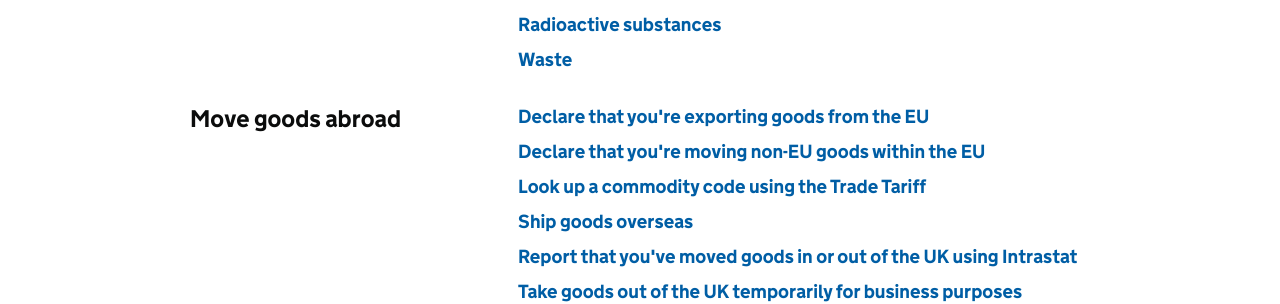
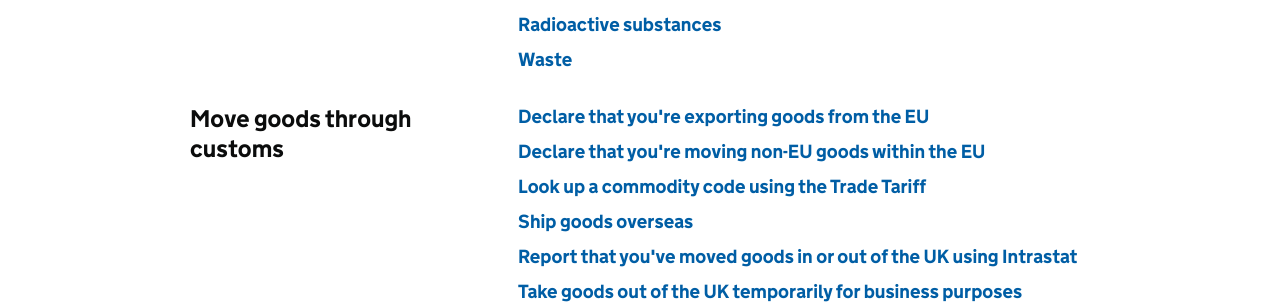
Before and after one commit to alphagov/govuk-import-export-prototype, a Jekyll site: the page built from topic/business-and-self-employed/exporting-and-doing-business-abroad.html, in a window 1280 px wide. Shown: the part 953-1257 px from the top of the page. Built offline with Jekyll 4.4.1, drawn with Linux system fonts in a browser that asks for light colours.

Commit message:
Update exporting-and-doing-business-abroad.html

```diff
--- a/topic/business-and-self-employed/exporting-and-doing-business-abroad.html
+++ b/topic/business-and-self-employed/exporting-and-doing-business-abroad.html
@@ -52,7 +52,7 @@ index_lists:
      - name: Waste
        url: '/guidance/get-a-licence-to-export-waste.html'
 
- - title: Move goods abroad
+ - title: Move goods through customs
    links:
      - name: Declare that you're exporting goods from the EU
        url: '/guide/declare-exporting-goods-from-eu/overview.html'
```
